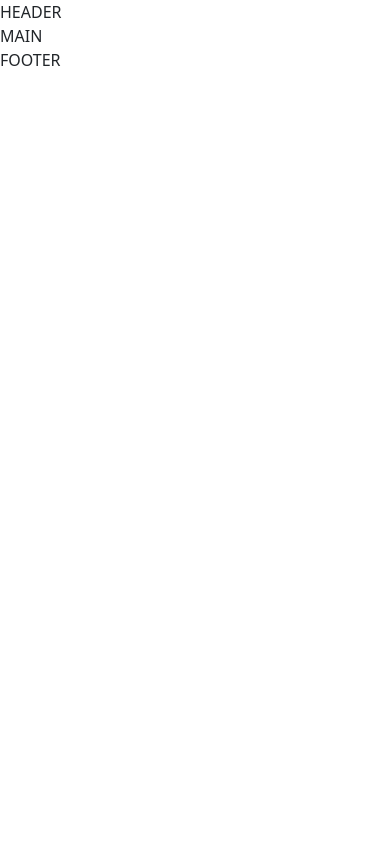
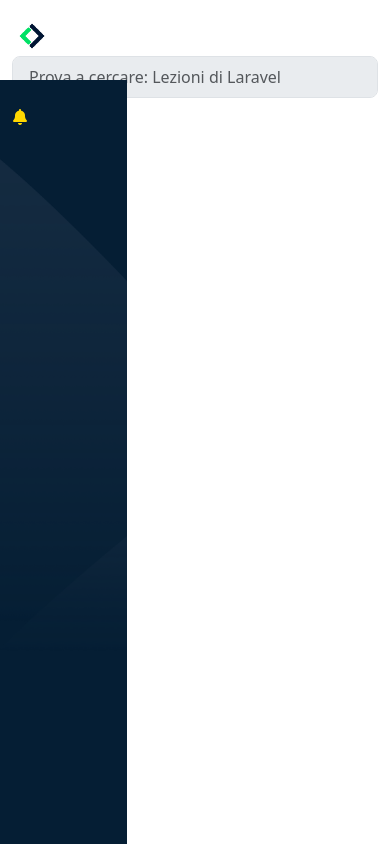
Before and after one commit to DomenicoScala/html-css-bootstrap-dashboard, a plain HTML site: page index.html in a window 390 px wide. Drawn offline with nearby package versions, Linux system fonts and the light colour scheme.

Commit message:
FINE HEADER STYLING E RESPONSIVE

```diff
--- a/css/style.css
+++ b/css/style.css
@@ -3,6 +3,33 @@
     GENERAL
 
 */
+:root{
+    --bs-light-rgb: rgb(255, 255, 255)
+}
+
+.main-container-flex{
+    display: flex;
+    height: calc(100vh - 80px);
+}
+
+
+aside{
+    width: 150px;
+    background-image: url(../img/sidebar-bg.png);
+    height: 100%;
+    background-color:#051E34;
+    background-size:cover;
+    background-attachment: scroll;;
+}
+
+.main-content{
+    width: calc(100% - 80px);
+    flex-grow: 1;
+}
+
+
+
+
 
 
 /*
@@ -10,6 +37,18 @@
    HEADER
 
 */
+header .row .col-sm-auto > img:nth-child(2){
+    display: none;
+    max-width: 40px;
+}
+
+.btn i{
+    color: gold;
+}
+
+header{
+    height: 80px;
+}
 
 
 /*
@@ -40,3 +79,19 @@
     RESPONSIVE
 
 */
+
+@media screen and (max-width:768px) {
+    header .row .col-sm-auto > img:nth-child(2){
+        display: block;
+    }
+
+    header .row .col-sm-auto > img:nth-child(1){
+        display: none;
+    }
+
+    header .fa-list-ul,
+    header .fa-circle-question,
+    header .fa-ellipsis-vertical{
+        display: none;
+    }
+}
--- a/index.html
+++ b/index.html
@@ -17,18 +17,51 @@
     <body>
 
         <header>         <!--INIZIO HEADER-->
-            HEADER
+            <div class="container-fluid">
+                <div class="row bg-light py-3">
+                    <div class="col-sm-auto col-lg-auto col-md-auto my-auto">
+                       <img src="./img/logo.svg" alt="logo">
+                       <img class="img-fluid" src="./img/mobile-logo.png" alt="logo-mobile">
+                    </div>
+
+                    <div class="col-lg col-md col-sm">
+                        <input class="form-control form-control-lg bg-body-secondary fs-6" type="text" placeholder="Prova a cercare: Lezioni di Laravel" aria-label=".form-control-lg example">
+                    </div>
+
+                    <div class="col-sm-auto col-lg-auto col-md-auto my-auto px-0">
+                        <div>
+                            <i class=" mx-2 fa-solid fa-list-ul"></i>
+                            <i class=" mx-2 fa-solid fa-circle-question"></i>
+                            <i class=" mx-2 fa-solid fa-ellipsis-vertical"></i>
+                            <div class="dropdown d-sm-inline-block d-lg-inline-block d-md-inline-block">
+                                <button class="btn" type="button" data-bs-toggle="dropdown" aria-expanded="false">
+                                    <i class="fa-solid fa-bell"></i>
+                                </button>
+                                <ul class="dropdown-menu">
+                                  <li><a class="dropdown-item" href="#">Action</a></li>
+                                  <li><a class="dropdown-item" href="#">Another action</a></li>
+                                  <li><a class="dropdown-item" href="#">Something else here</a></li>
+                                </ul>
+                            </div>
+                        </div>
+                    </div>
+                </div>
+            </div>
         </header>        <!--FINE HEADER-->
 
 
         <main>           <!--INIZIO MAIN-->
-            MAIN
+            <div class="main-container-flex">
+                <aside>
+
+                </aside>
+
+                <div class="main-content">
+
+                </div>
+            </div>
         </main>          <!--FINE MAIN-->
 
-
-        <footer>        <!--INIZIO FOOTER-->
-            FOOTER
-        </footer>       <!--FINE FOOTER-->
 
      <script src="https://cdn.jsdelivr.net/npm/bootstrap@5.3.2/dist/js/bootstrap.bundle.min.js" integrity="sha384-C6RzsynM9kWDrMNeT87bh95OGNyZPhcTNXj1NW7RuBCsyN/o0jlpcV8Qyq46cDfL" crossorigin="anonymous"></script>
     </body>
```
